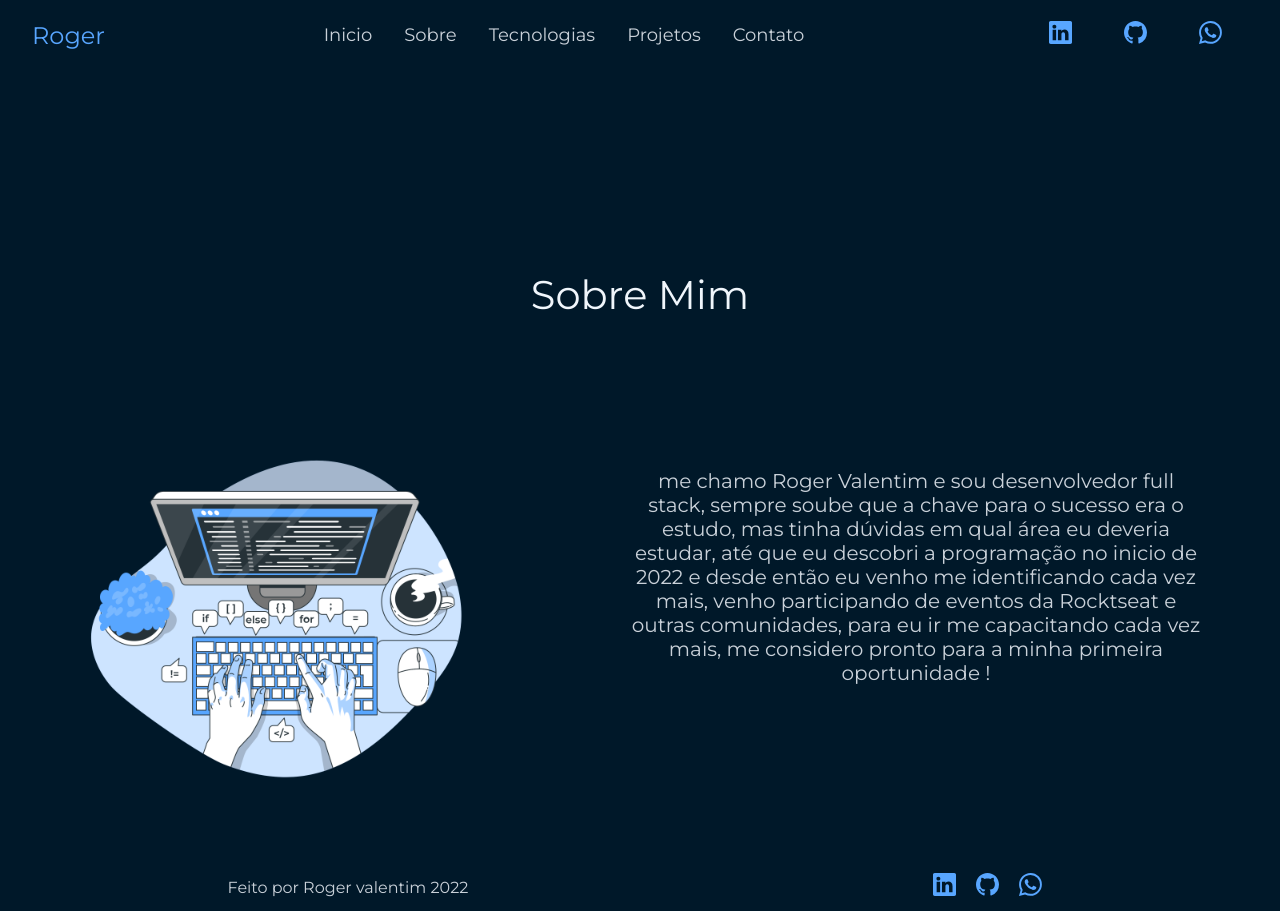
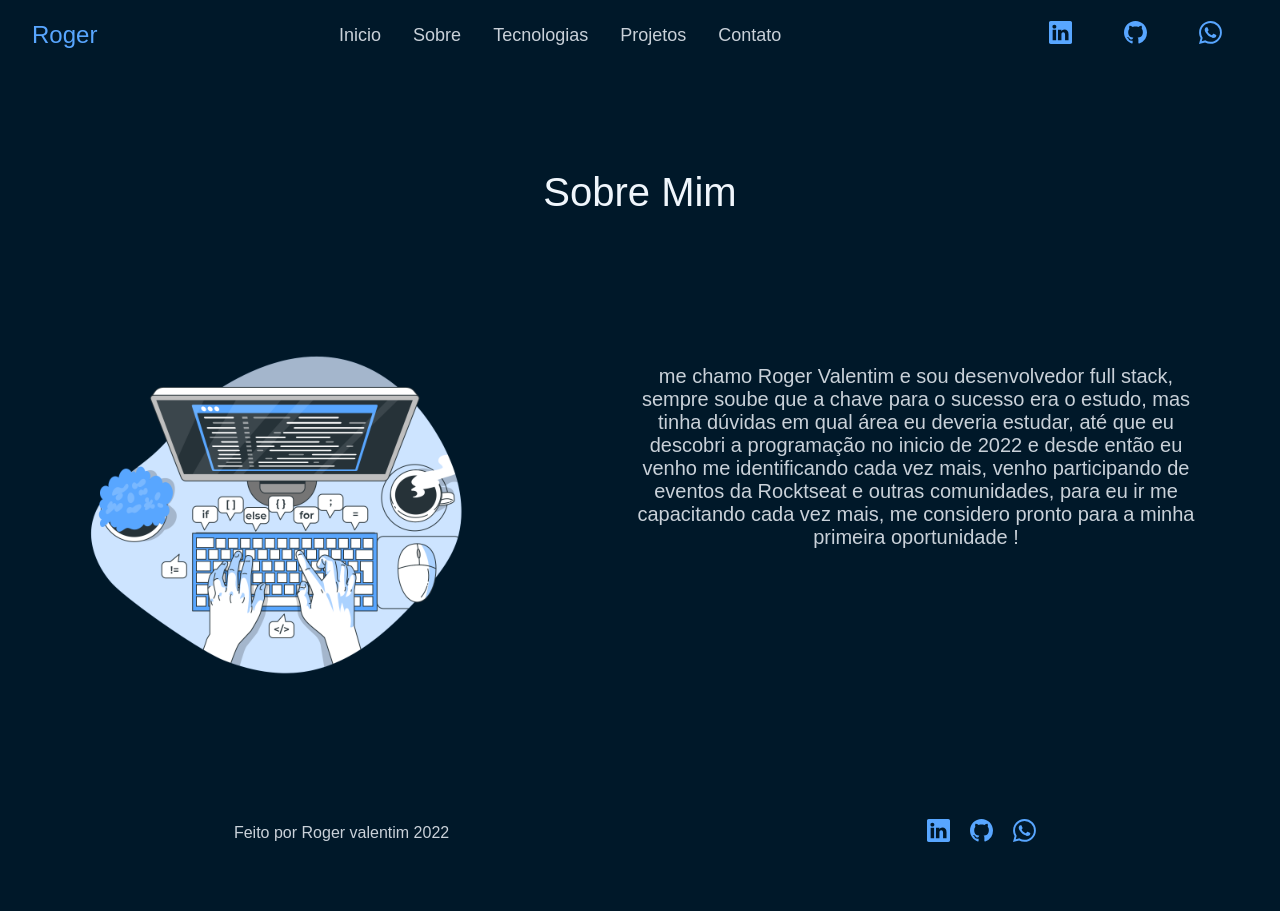
Before and after one commit to rogervalentim/portf-lio, a React (Create React App) app: page /sobre in a window 1280 px wide. After the commit the page ends 856 px from the top, so only its background shows below. Built offline with nearby package versions, Linux system fonts and the light colour scheme.

Commit message:
adicinando padronização de margin-top

```diff
--- a/src/App.css
+++ /dev/null
@@ -1,31 +0,0 @@
-@import url("https://fonts.googleapis.com/css2?family=Montserrat:wght@400;500;600;700&display=swap");
-
-* {
-  margin: 0;
-  padding: 0;
-  box-sizing: border-box;
-  font-family: "Montserrat", sans-serif;
-  scroll-behavior: smooth;
-}
-
-body {
-  background-color: var(--bg-color);
-}
-
-::-webkit-scrollbar {
-  width: 10px;
-}
-
-::-webkit-scrollbar-track {
-  background: var(--bg-color) ;
-  border-radius: 5px;
-}
-
-::-webkit-scrollbar-thumb {
-  background: var(--button-color) ;
-  border-radius: 5px;
-}
-
-::-webkit-scrollbar-thumb:hover {
-  background-color: var(--primary-color);
-}
--- a/src/App.jsx
+++ b/src/App.jsx
@@ -1,4 +1,3 @@
-import "./App.css";
 import { BrowserRouter, Route, Routes } from "react-router-dom";
 import { NavBar, Footer } from "./components";
 import { Inicio, Sobre, Tecnologias, Projetos, Contato } from "./container";
--- a/src/components/Footer/Footer.css
+++ b/src/components/Footer/Footer.css
@@ -2,7 +2,7 @@ footer {
   display: flex;
   justify-content: space-around;
   align-items: center;
-  margin-top: 50px;
+  margin-top: 100px;
 }
 
 .text-footer {
--- a/src/components/Footer/Footer.jsx
+++ b/src/components/Footer/Footer.jsx
@@ -3,11 +3,16 @@ import "./Footer.css";
 
 import Icons from '../Icons/Icons';
 
+
 function Footer() {
+
+  const d = new Date();
+  let year = d.getFullYear();
+
   return (
     <>
       <footer>
-        <p className="text-footer">Feito por Roger valentim 2022</p>
+        <p className="text-footer">Feito por Roger valentim {year}</p>
         <div className="social-media-footer">
           <Icons />
         </div>
--- a/src/container/Sobre/Sobre.css
+++ b/src/container/Sobre/Sobre.css
@@ -1,5 +1,5 @@
 .about-container {
-    margin-top: 200px;
+    margin-top: 100px;
   }
 
   .about-title {
@@ -8,6 +8,7 @@
     color: var(--color-title);
     font-weight: 400;
     font-size: 40px;
+    margin-top: 50px;
   }
 
   .about-image-paragraph {
--- a/src/container/Tecnologias/Tecnologias.css
+++ b/src/container/Tecnologias/Tecnologias.css
@@ -1,5 +1,5 @@
 .technologies-container {
-  margin-top: 200px;
+  margin-top: 100px;
 }
 
 .technologies-title {
@@ -7,6 +7,7 @@
   justify-content: center;
   color: #f0f6fc;
   font-weight: 400;
+  margin-top: 50px;
   font-size: 40px;
 }
 
--- a/src/index.css
+++ b/src/index.css
@@ -6,3 +6,35 @@
   --bg-card: #161b22;
   --button-color: #297EA6;
 }
+
+@import url("https://fonts.googleapis.com/css2?family=Montserrat:wght@400;500;600;700&display=swap");
+
+* {
+  margin: 0;
+  padding: 0;
+  box-sizing: border-box;
+  font-family: "Montserrat", sans-serif;
+  scroll-behavior: smooth;
+}
+
+body {
+  background-color: var(--bg-color);
+}
+
+::-webkit-scrollbar {
+  width: 10px;
+}
+
+::-webkit-scrollbar-track {
+  background: var(--bg-color) ;
+  border-radius: 5px;
+}
+
+::-webkit-scrollbar-thumb {
+  background: var(--button-color) ;
+  border-radius: 5px;
+}
+
+::-webkit-scrollbar-thumb:hover {
+  background-color: var(--primary-color);
+}
```
